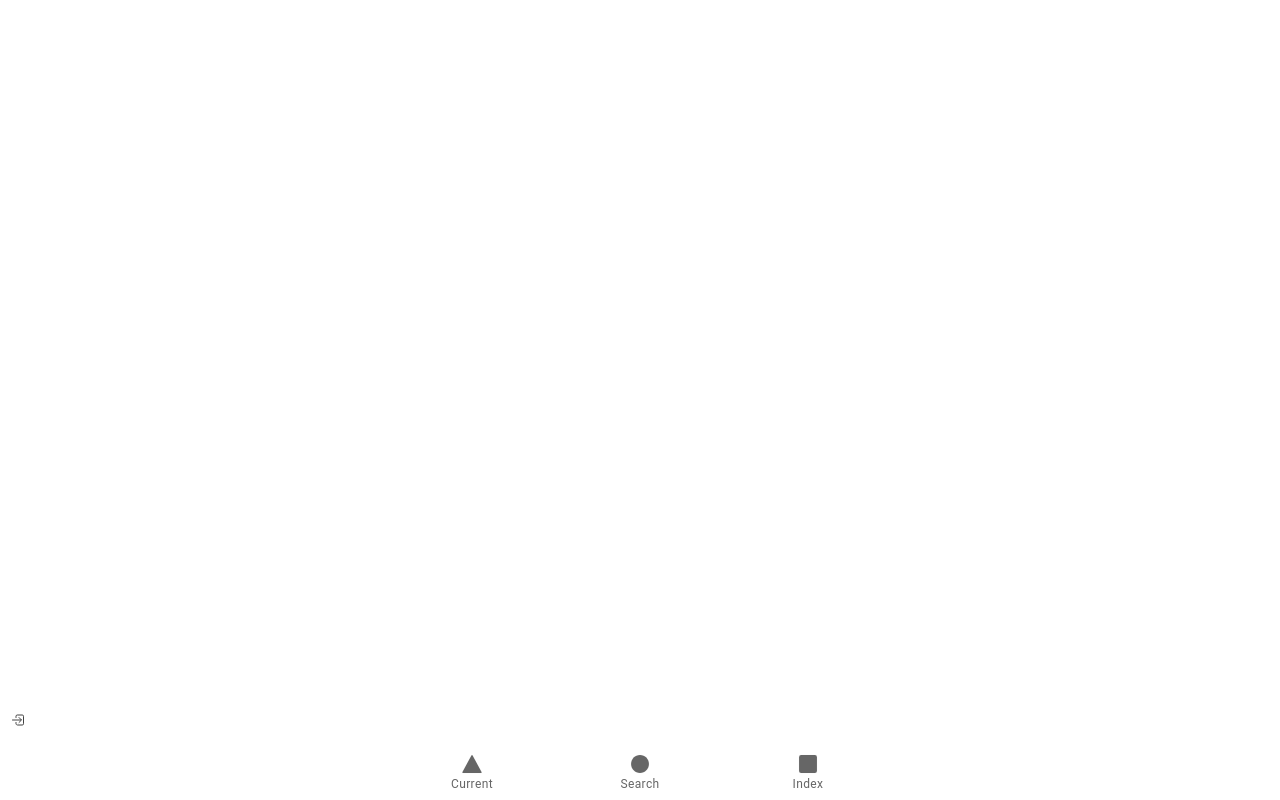
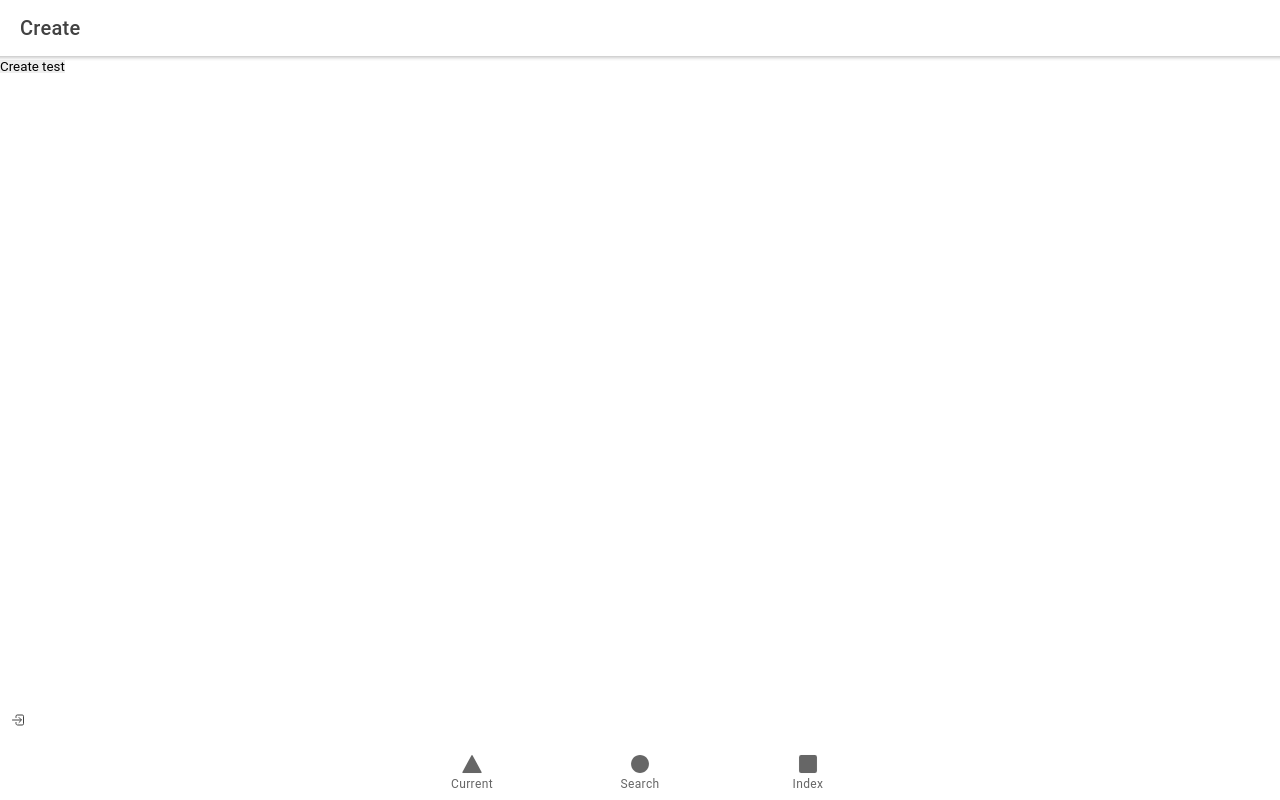
Before and after one commit to MarioCDS/ionic-project, a React (Create React App) app: page /create in a window 1280 px wide. Built offline with nearby package versions, Linux system fonts and the light colour scheme; no server answers.

Commit message:
Added create page

```diff
--- a/src/App.jsx
+++ b/src/App.jsx
@@ -38,6 +38,7 @@ import "./theme/variables.css";
 
 import AuthProvider from "./contexts/AuthContext";
 import Login from "./components/Login";
+import Create from "./pages/Create";
 
 setupIonicReact();
 
@@ -70,6 +71,9 @@ const App = () => (
             <Route exact path="/">
               <Redirect to="/current" />
             </Route>
+            <Route exact path="/create">
+              <Create />
+            </Route>
           </IonRouterOutlet>
 
           <IonTabBar slot="bottom">
--- a/src/components/Login.jsx
+++ b/src/components/Login.jsx
@@ -9,6 +9,7 @@ import {
 import { useRef, useState } from "react";
 import { useAuth } from "../contexts/AuthContext";
 import { logOutOutline, logInOutline } from "ionicons/icons";
+import { NavLink } from "react-router-dom";
 
 const style = {
   flex: 1,
@@ -140,6 +141,7 @@ export default function Login() {
           >
             Logout
           </IonButton>
+          <NavLink to="/create">Create</NavLink>
         </>
       );
     }
--- /dev/null
+++ b/src/pages/Create.jsx
@@ -0,0 +1,40 @@
+import {
+  IonContent,
+  IonHeader,
+  IonPage,
+  IonTitle,
+  IonToolbar,
+} from "@ionic/react";
+import "./Create.css";
+import { doc, setDoc } from "firebase/firestore";
+import { db } from "../firebase-config";
+
+export default function Create() {
+  async function handleCreate() {
+    const docRef = doc(db, "Lyrics", "newSong2");
+
+    await setDoc(docRef, {
+      Number: 4,
+      Title: "New Song2",
+      Lyrics: "New Song Lyrics",
+    });
+  }
+
+  return (
+    <IonPage>
+      <IonHeader>
+        <IonToolbar>
+          <IonTitle>Create</IonTitle>
+        </IonToolbar>
+      </IonHeader>
+      <IonContent fullscreen>
+        <IonHeader collapse="condense">
+          <IonToolbar>
+            <IonTitle size="large">Create</IonTitle>
+          </IonToolbar>
+        </IonHeader>
+        <button onClick={handleCreate}>Create test</button>
+      </IonContent>
+    </IonPage>
+  );
+}
```
Also changed, not shown: src/pages/Create.css (added).
